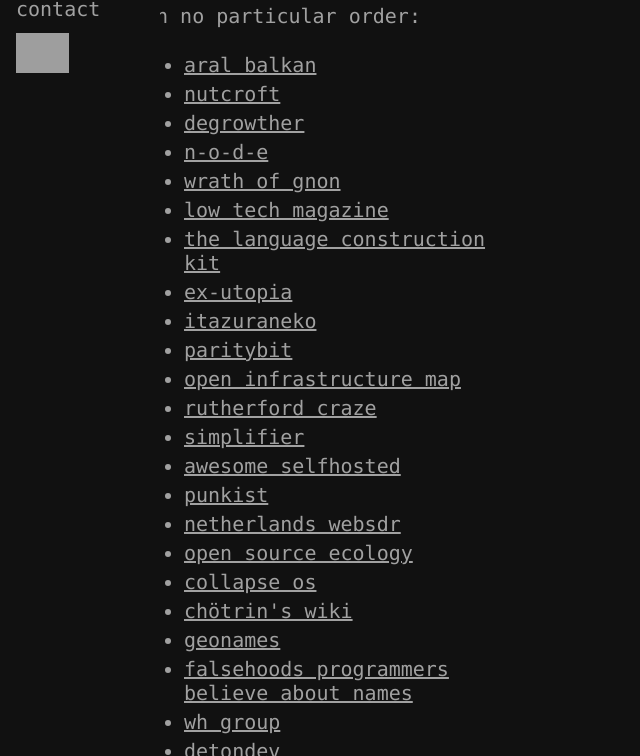
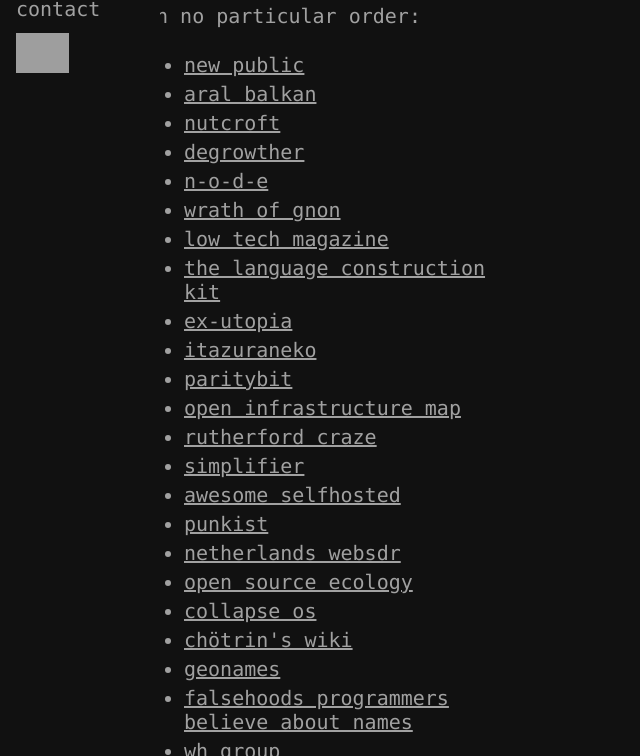
Before and after one commit to tosatur/tosatur-site, a plain HTML site: page tosatur/misc/index.html in a window 1280 px wide. Shown: the part 344-1100 px from the top of the page, without its empty margins (0-640 px from the left). Drawn offline with Linux system fonts and the light colour scheme; grey boxes are pictures that could not be loaded.

Commit message:
add link

```diff
--- a/tosatur/misc/index.html
+++ b/tosatur/misc/index.html
@@ -41,6 +41,7 @@
             <h2>good links</h2>
             <p>in no particular order:</p>
             <ul>
+                <li><a href="https://newpublic.substack.com/">new public</a></li>
                 <li><a href="https://ar.al/">aral balkan</a></li>
                 <li><a href="https://nutcroft.com/">nutcroft</a></li>
                 <li><a href="https://degrowther.smol.pub/">degrowther</a></li>
```
